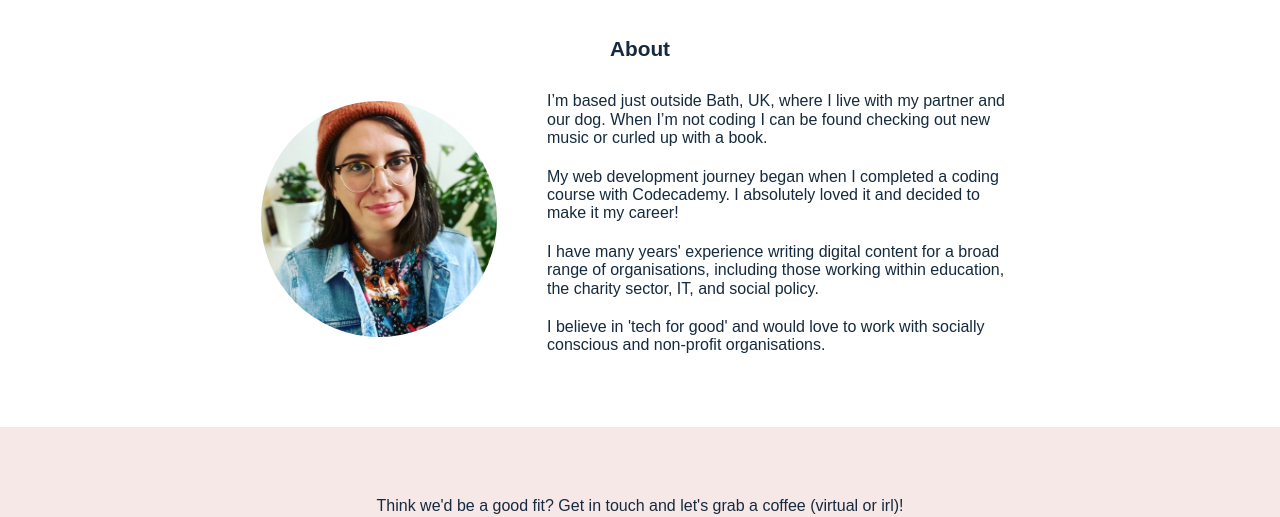
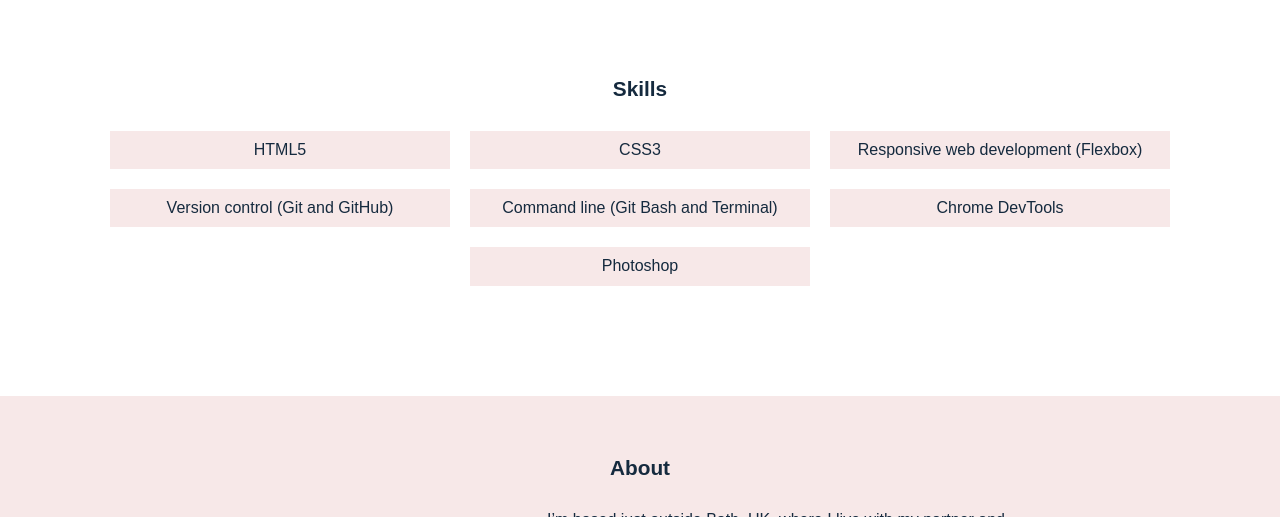
Before and after one commit to naomifathers/my-website, a website built with Parcel: page index.html in a window 1280 px wide. Shown: the part 1850-2367 px from the top of the page. Built offline with nearby package versions, Linux system fonts and the light colour scheme; a web font is replaced by a local one.

Commit message:
Added skills section

```diff
--- a/css/main.css
+++ b/css/main.css
@@ -206,6 +206,18 @@
     width: 80%;
     }
 
+    #skills ul {
+      flex-direction: column;
+    }
+
+    #skills li {
+      padding: 10px 0;
+    }
+
+    #about {
+      background-color: #F7E8E8;
+    }
+
     #about img {
     border-radius: 50%;
     margin-bottom: 15px;
@@ -217,7 +229,6 @@
    footer {
     display: flex;
     align-items: center;
-    background-color: #F7E8E8;
     flex-direction: column;
     justify-content: center;
     padding: 50px 0;
@@ -371,6 +382,19 @@
     margin: 10px;
    }
 
+   #skills ul {
+     align-items: center;
+     flex-flow: row wrap;
+     justify-content: center;
+   }
+
+   #skills li {
+     background-color: #F7E8E8;
+     margin: 10px;
+     padding: 10px;
+     width: 45%;
+   }
+
    #about img {
     width: 40%;
     margin: 20px 0 30px;
@@ -409,6 +433,14 @@
 
   /* Main */
 
+  #skills {
+    padding: 100px 0;
+  }
+
+  #skills li {
+    width: 25%;
+  }
+
   #about img {
     height: 20%;
     width: 20%;
@@ -424,10 +456,6 @@
   .about-text {
     text-align: left;
     width: 40%;
-  }
-
-  #about h2 {
-
   }
 
   /* Footer */
--- a/index.html
+++ b/index.html
@@ -40,6 +40,7 @@
       <ul>
         <li><a href="#services">Services</a></li>
         <li><a href="#projects">Projects</a></li>
+        <li><a href="#skills">Skills</a></li>
         <li><a href="#about">About</a></li>
         <li><a href="#email"><span>Contact Me</span></a></li>
       </ul>
@@ -79,6 +80,19 @@
           <p><span><a href="/rogue-pickings" target="_blank">Live Page</a></span>
           </div>
       </div>
+    </section>
+
+    <section id="skills">
+      <h2>Skills</h2>
+      <ul>
+        <li>HTML5</li>
+        <li>CSS3</li>
+        <li>Responsive web development (Flexbox)</li>
+        <li>Version control (Git and GitHub)</li>
+        <li>Command line (Git Bash and Terminal)</li>
+        <li>Chrome DevTools</li>
+        <li>Photoshop</li>
+      </ul>
     </section>
 
     <section id="about">
```
